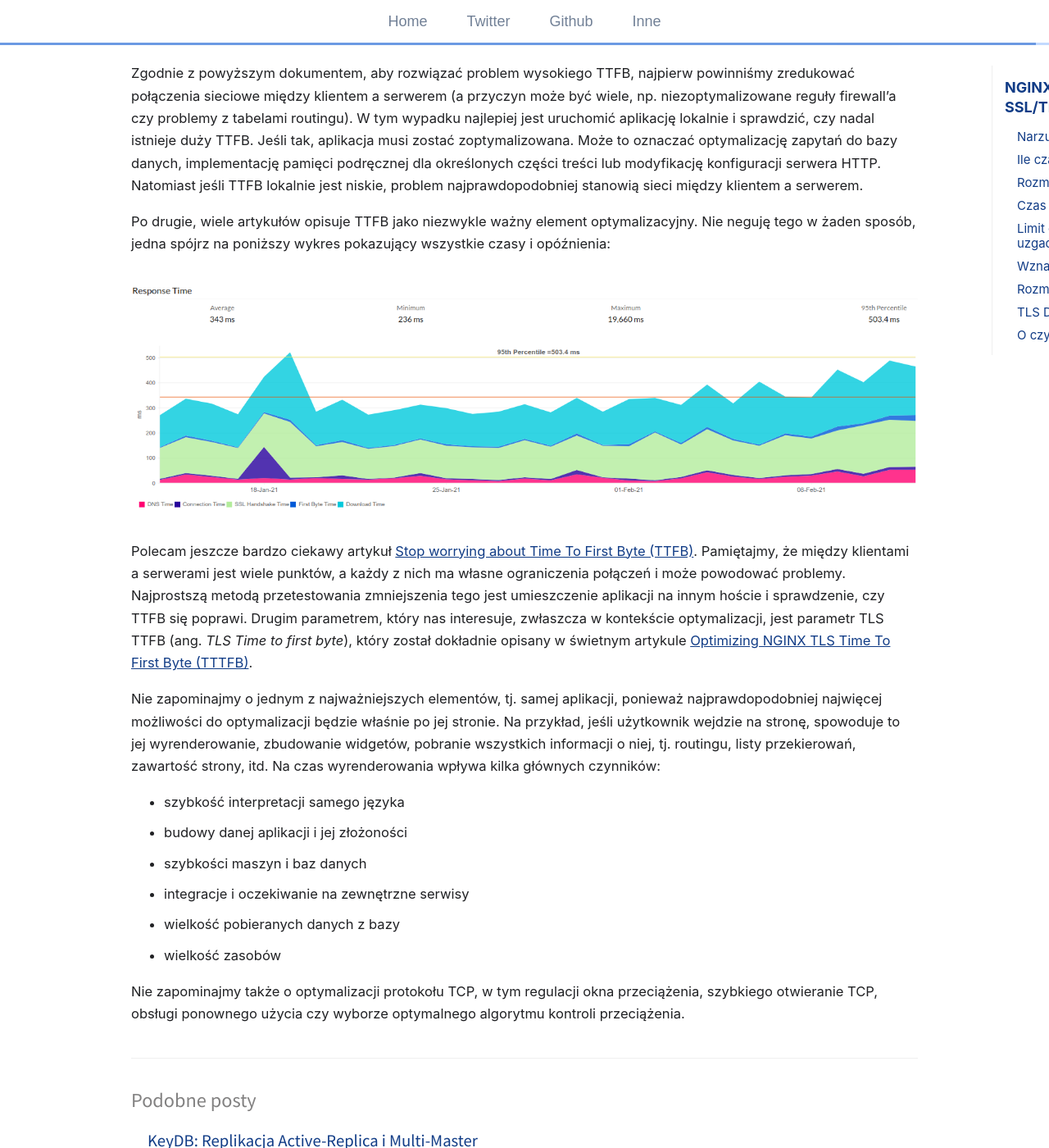
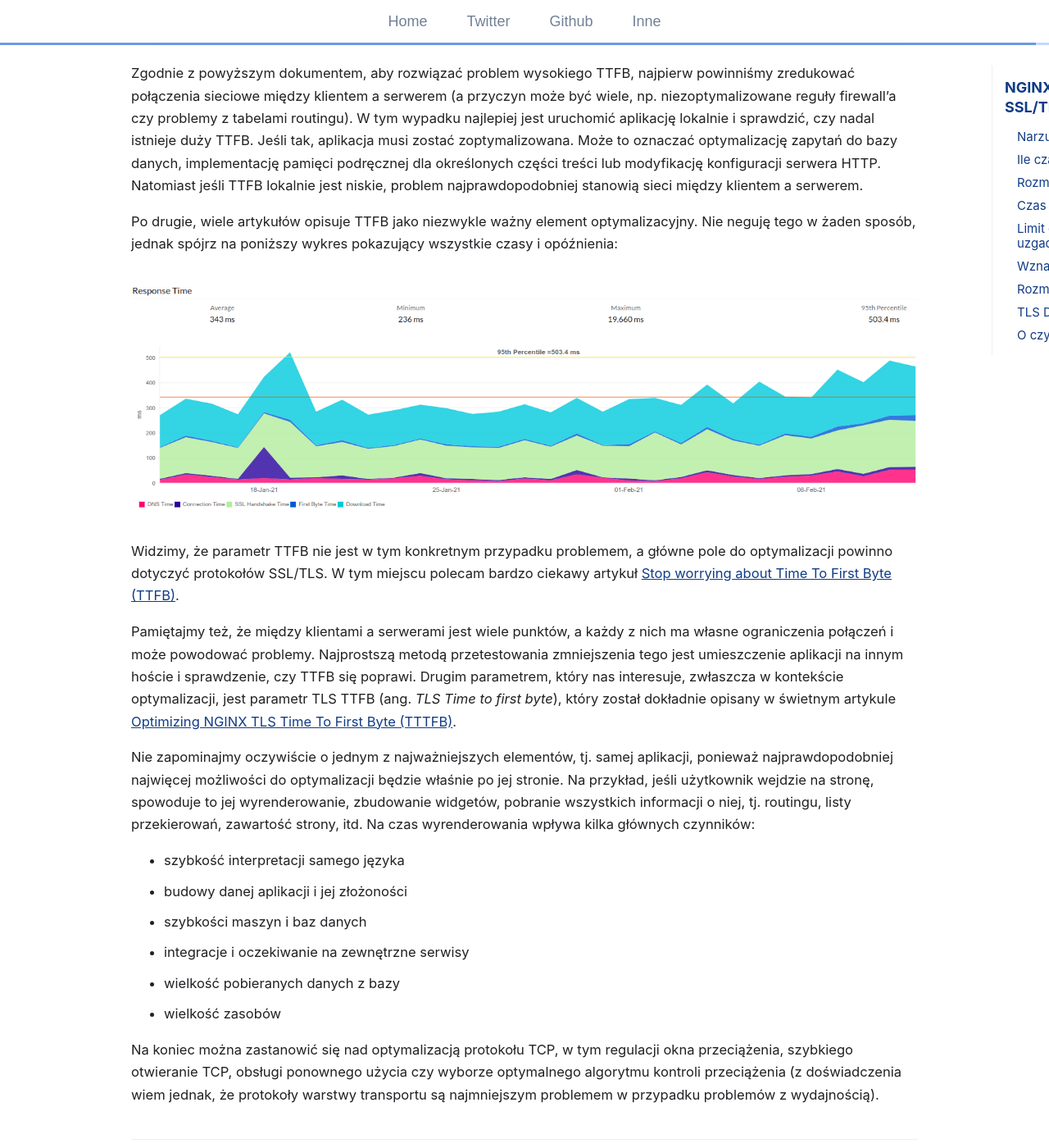
Before and after one commit to git04112019/trimstray.github.io, a Jekyll site: the page built from _posts/2019-07-21-nginx-optymalizacja_sesji_ssl-tls.md, in a window 1280 px wide and 1400 px high, scrolled down 35334 px. Shown: the whole window at 82% size. Built offline with Jekyll 4.4.1, drawn with Linux system fonts in a browser that asks for light colours; comment, search, counter and statistics services are not loaded; some of the changed text lies outside the part shown.

Commit message:
uncommited changes - signed-off-by: trimstray <trimstray@gmail.com>

```diff
--- a/_posts/2019-07-21-nginx-optymalizacja_sesji_ssl-tls.md
+++ b/_posts/2019-07-21-nginx-optymalizacja_sesji_ssl-tls.md
@@ -591,9 +591,9 @@ Wiemy już, że w przypadku protokołu HTTPS należy dodać dwa kolejne RTT, aby
 
   > Ciekawostka: Serwer NGINX w wersji <1.5.6 miał pewien feler, otóż zastosowanie certyfikatów o rozmiarze przekraczającym 4 KB wiązało się z dodatkową podróżą w obie strony, zamieniając uzgadnianie w obie strony w trzy transakcje (patrz: [NGINX Changelog](http://nginx.org/en/CHANGES) — _Feature: optimization of SSL handshakes when using long certificate chains_). Co gorsza, w niektórych specyficznych przypadkach dochodziło do przekroczenia krawędzi w stosie TCP, co powodowało, że klient potwierdzał kilka pierwszych pakietów z serwera, a następnie czekał, zanim wyzwolone zostanie opóźnione potwierdzenie ACK dla ostatniego segmentu.
 
-Inną kwestią, o której nie możemy zapomnieć podczas dostrajania parametrów SSL/TLS, jest wersja protokołu HTTP. Pamiętajmy, że HTTP/2 używa jednego połączenia przy komunikacji z serwerem, zamiast jednego połączenia na żądanie zasobu, znacznie poprawiając efektywność komunikacji HTTPS (dzięki tylko jednemu kosztownemu uzgadnianiu TLS). Co więcej, dzięki multipleksowaniu maksymalizujemy wykorzystanie pojedynczego połączenie — oznacza to znacznie mniejszą potrzebę czasochłonnej konfiguracji połączenia, co jest szczególnie korzystne w przypadku TLS, ponieważ tworzenie połączeń TLS jest szczególnie wymagające czasowo. Jeżeli mamy możliwość implementacji HTTP/3, warto rozważyć jego wdrożenie. Przy okazji zerknij na artykuł [Comparing HTTP/3 vs. HTTP/2 Performance](https://blog.cloudflare.com/http-3-vs-http-2/) oraz genialną pracę [Performance testing HTTP/1.1 vs HTTP/2 vs HTTP/2 + Server Push for REST APIs](https://evertpot.com/h2-parallelism/).
+Inną kwestią, o której nie możemy zapomnieć podczas dostrajania parametrów SSL/TLS, jest wersja protokołu HTTP. Pamiętajmy, że HTTP/2 używa jednego połączenia przy komunikacji z serwerem, zamiast jednego połączenia na żądanie zasobu, znacznie poprawiając efektywność komunikacji HTTPS (dzięki tylko jednemu kosztownemu uzgadnianiu TLS). Co więcej, dzięki multipleksowaniu maksymalizujemy wykorzystanie pojedynczego połączenia — oznacza to znacznie mniejszą potrzebę czasochłonnej konfiguracji połączenia, co jest szczególnie korzystne w przypadku TLS, ponieważ tworzenie połączeń TLS jest szczególnie wymagające czasowo. Jeżeli mamy możliwość implementacji HTTP/3, warto rozważyć jego wdrożenie. Przy okazji zerknij na artykuł [Comparing HTTP/3 vs. HTTP/2 Performance](https://blog.cloudflare.com/http-3-vs-http-2/) oraz genialną pracę [Performance testing HTTP/1.1 vs HTTP/2 vs HTTP/2 + Server Push for REST APIs](https://evertpot.com/h2-parallelism/).
 
-Podsumowując to wszystko, kluczowa wydaje się tutaj optymalizacja opóźnień, ponieważ idąc za [7 Tips for Faster HTTP/2 Performance](https://www.nginx.com/blog/7-tips-for-faster-http2-performance/), w przypadku stron internetowych o mieszanej treści wymienianych przez połączenia z typowymi opóźnieniami w Internecie, protokół HTTP/2 działa lepiej niż HTTP/1.x i HTTPS. Poniżej znajdują się wyniki podzielone na trzy grupy w zależności od typowego czasu połączenia w obie strony (RTT):
+Oczywiście kluczowa wydaje się tutaj optymalizacja opóźnień, ponieważ idąc za [7 Tips for Faster HTTP/2 Performance](https://www.nginx.com/blog/7-tips-for-faster-http2-performance/), w przypadku stron internetowych o mieszanej treści wymienianych przez połączenia z typowymi opóźnieniami w Internecie, protokół HTTP/2 działa lepiej niż HTTP/1.x i HTTPS. Poniżej znajdują się wyniki podzielone na trzy grupy w zależności od typowego czasu połączenia w obie strony (RTT):
 
 - bardzo niskie RTT (0 - 20 ms) - praktycznie nie ma różnicy między opisywanymi protokołami
 - typowe RTT (30 - 250 ms) występujące przy połączeniach internetowych - protokół HTTP/2 jest szybszy niż HTTP/1.x i oba są szybsze niż HTTPS
@@ -615,15 +615,17 @@ Na koniec należy wspomnieć o parametrze TTFB (ang. _Time to first byte_), któ
 
 Zgodnie z powyższym dokumentem, aby rozwiązać problem wysokiego TTFB, najpierw powinniśmy zredukować połączenia sieciowe między klientem a serwerem (a przyczyn może być wiele, np. niezoptymalizowane reguły firewall'a czy problemy z tabelami routingu). W tym wypadku najlepiej jest uruchomić aplikację lokalnie i sprawdzić, czy nadal istnieje duży TTFB. Jeśli tak, aplikacja musi zostać zoptymalizowana. Może to oznaczać optymalizację zapytań do bazy danych, implementację pamięci podręcznej dla określonych części treści lub modyfikację konfiguracji serwera HTTP. Natomiast jeśli TTFB lokalnie jest niskie, problem najprawdopodobniej stanowią sieci między klientem a serwerem.
 
-Po drugie, wiele artykułów opisuje TTFB jako niezwykle ważny element optymalizacyjny. Nie neguję tego w żaden sposób, jedna spójrz na poniższy wykres pokazujący wszystkie czasy i opóźnienia:
+Po drugie, wiele artykułów opisuje TTFB jako niezwykle ważny element optymalizacyjny. Nie neguję tego w żaden sposób, jednak spójrz na poniższy wykres pokazujący wszystkie czasy i opóźnienia:
 
 <p align="center">
   <img src="/assets/img/posts/conn_timers_example.png">
 </p>
 
-Polecam jeszcze bardzo ciekawy artykuł [Stop worrying about Time To First Byte (TTFB)](https://blog.cloudflare.com/ttfb-time-to-first-byte-considered-meaningles/). Pamiętajmy, że między klientami a serwerami jest wiele punktów, a każdy z nich ma własne ograniczenia połączeń i może powodować problemy. Najprostszą metodą przetestowania zmniejszenia tego jest umieszczenie aplikacji na innym hoście i sprawdzenie, czy TTFB się poprawi. Drugim parametrem, który nas interesuje, zwłaszcza w kontekście optymalizacji, jest parametr TLS TTFB (ang. _TLS Time to first byte_), który został dokładnie opisany w świetnym artykule [Optimizing NGINX TLS Time To First Byte (TTTFB)](https://www.igvita.com/2013/12/16/optimizing-nginx-tls-time-to-first-byte/).
+Widzimy, że parametr TTFB nie jest w tym konkretnym przypadku problemem, a główne pole do optymalizacji powinno dotyczyć protokołów SSL/TLS. W tym miejscu polecam bardzo ciekawy artykuł [Stop worrying about Time To First Byte (TTFB)](https://blog.cloudflare.com/ttfb-time-to-first-byte-considered-meaningles/).
 
-Nie zapominajmy o jednym z najważniejszych elementów, tj. samej aplikacji, ponieważ najprawdopodobniej najwięcej możliwości do optymalizacji będzie właśnie po jej stronie. Na przykład, jeśli użytkownik wejdzie na stronę, spowoduje to jej wyrenderowanie, zbudowanie widgetów, pobranie wszystkich informacji o niej, tj. routingu, listy przekierowań, zawartość strony, itd. Na czas wyrenderowania wpływa kilka głównych czynników:
+Pamiętajmy też, że między klientami a serwerami jest wiele punktów, a każdy z nich ma własne ograniczenia połączeń i może powodować problemy. Najprostszą metodą przetestowania zmniejszenia tego jest umieszczenie aplikacji na innym hoście i sprawdzenie, czy TTFB się poprawi. Drugim parametrem, który nas interesuje, zwłaszcza w kontekście optymalizacji, jest parametr TLS TTFB (ang. _TLS Time to first byte_), który został dokładnie opisany w świetnym artykule [Optimizing NGINX TLS Time To First Byte (TTTFB)](https://www.igvita.com/2013/12/16/optimizing-nginx-tls-time-to-first-byte/).
+
+Nie zapominajmy oczywiście o jednym z najważniejszych elementów, tj. samej aplikacji, ponieważ najprawdopodobniej najwięcej możliwości do optymalizacji będzie właśnie po jej stronie. Na przykład, jeśli użytkownik wejdzie na stronę, spowoduje to jej wyrenderowanie, zbudowanie widgetów, pobranie wszystkich informacji o niej, tj. routingu, listy przekierowań, zawartość strony, itd. Na czas wyrenderowania wpływa kilka głównych czynników:
 
 - szybkość interpretacji samego języka
 - budowy danej aplikacji i jej złożoności
@@ -632,4 +634,4 @@ Nie zapominajmy o jednym z najważniejszych elementów, tj. samej aplikacji, pon
 - wielkość pobieranych danych z bazy
 - wielkość zasobów
 
-Nie zapominajmy także o optymalizacji protokołu TCP, w tym regulacji okna przeciążenia, szybkiego otwieranie TCP, obsługi ponownego użycia czy wyborze optymalnego algorytmu kontroli przeciążenia.
+Na koniec można zastanowić się nad optymalizacją protokołu TCP, w tym regulacji okna przeciążenia, szybkiego otwieranie TCP, obsługi ponownego użycia czy wyborze optymalnego algorytmu kontroli przeciążenia (z doświadczenia wiem jednak, że protokoły warstwy transportu są najmniejszym problemem w przypadku problemów z wydajnością).
```
